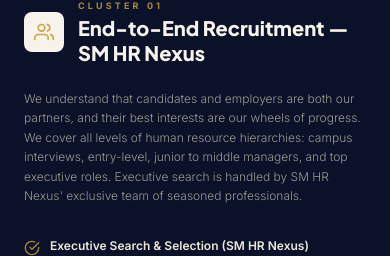
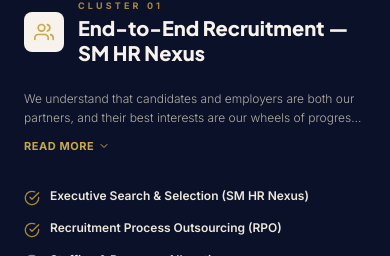
Before and after one commit to balaprasanna20/SM-HR-NEXUS, a React (Vite) app: page /services in a window 390 px wide. Shown: the part 458-714 px from the top of the page. Built offline with nearby package versions, Linux system fonts and the light colour scheme; no server answers.

Commit message:
Add responsive mobile Read More accordion toggle component for long paragraphs

```diff
--- /dev/null
+++ b/src/components/widgets/ExpandableText.jsx
@@ -0,0 +1,30 @@
+import { useState } from 'react';
+import { FiChevronDown, FiChevronUp } from 'react-icons/fi';
+
+const ExpandableText = ({ text, maxLines = 'line-clamp-2', className = '' }) => {
+  const [expanded, setExpanded] = useState(false);
+
+  // If text is short, no need for toggle
+  if (!text || text.length < 90) {
+    return <p className={className}>{text}</p>;
+  }
+
+  return (
+    <div className="space-y-1">
+      <p className={`${className} ${expanded ? '' : `${maxLines} md:line-clamp-none`}`}>
+        {text}
+      </p>
+
+      <button
+        type="button"
+        onClick={() => setExpanded(!expanded)}
+        className="md:hidden inline-flex items-center gap-1 text-[11px] font-bold tracking-wider uppercase text-gold-500 hover:text-gold-400 mt-1 transition-colors"
+      >
+        <span>{expanded ? 'Show Less' : 'Read More'}</span>
+        {expanded ? <FiChevronUp className="w-3 h-3" /> : <FiChevronDown className="w-3 h-3" />}
+      </button>
+    </div>
+  );
+};
+
+export default ExpandableText;
--- a/src/pages/Careers.jsx
+++ b/src/pages/Careers.jsx
@@ -5,6 +5,7 @@
 import PageTransition from '../components/layout/PageTransition';
 import MagneticButton from '../components/common/MagneticButton';
 import WordReveal from '../components/widgets/WordReveal';
+import ExpandableText from '../components/widgets/ExpandableText';
 import { benefits, openRoles } from '../data/careers';
 
 import ResumeUploadForm from '../components/widgets/ResumeUploadForm';
@@ -186,7 +187,7 @@
                       ))}
                     </div>
                   </div>
-                  <p className="text-xs md:text-sm text-cream-300/70 leading-relaxed font-light">{role.description}</p>
+                  <ExpandableText text={role.description} className="text-xs md:text-sm text-cream-300/70 leading-relaxed font-light" />
                   <ul className="grid grid-cols-1 sm:grid-cols-2 gap-2">
                     {role.requirements.map((r, ri) => (
                       <li key={ri} className="flex gap-2 items-start text-xs text-cream-300/65 font-light">
--- a/src/pages/Services.jsx
+++ b/src/pages/Services.jsx
@@ -5,6 +5,7 @@
 import SEO from '../components/layout/SEO';
 import PageTransition from '../components/layout/PageTransition';
 import WordReveal from '../components/widgets/WordReveal';
+import ExpandableText from '../components/widgets/ExpandableText';
 import { services } from '../data/services';
 
 const iconMap = { FiBookOpen: FiBookOpen, FiUsers: FiUsers, FiCpu: FiCpu, FiPieChart: FiPieChart, FiShield: FiShield, FiBriefcase: FiBriefcase };
@@ -190,7 +191,7 @@
                     <h2 className="text-xl md:text-2xl font-black text-cream-100 leading-tight">{srv.title}</h2>
                   </div>
                 </div>
-                <p className="text-xs md:text-sm text-cream-300/70 leading-relaxed font-light">{srv.longDescription}</p>
+                <ExpandableText text={srv.longDescription} className="text-xs md:text-sm text-cream-300/80 leading-relaxed font-light" />
                 <div className="grid grid-cols-1 sm:grid-cols-2 gap-3.5 pt-2">
                   {srv.subServices.map((sub, i) => (
                     <div key={i} className="flex items-start gap-2.5 text-xs md:text-sm text-cream-200 font-semibold leading-tight">
```
